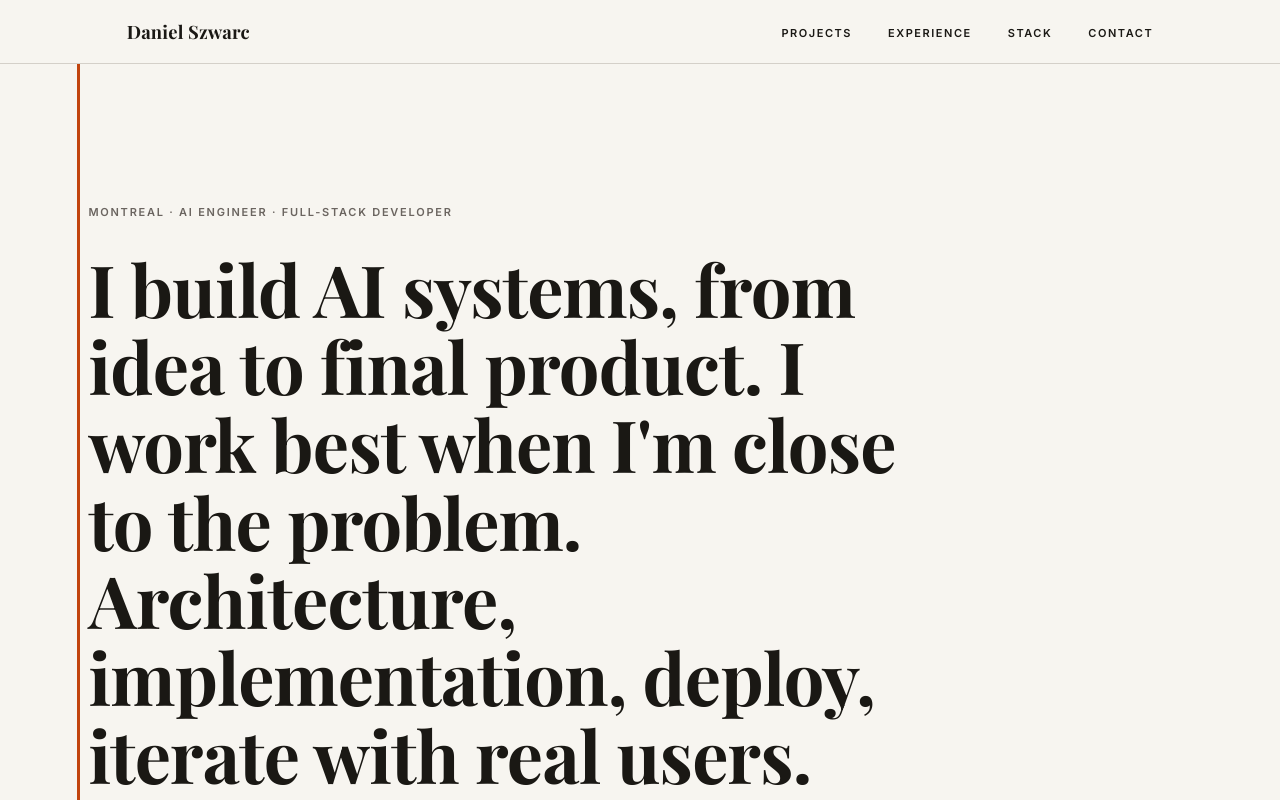
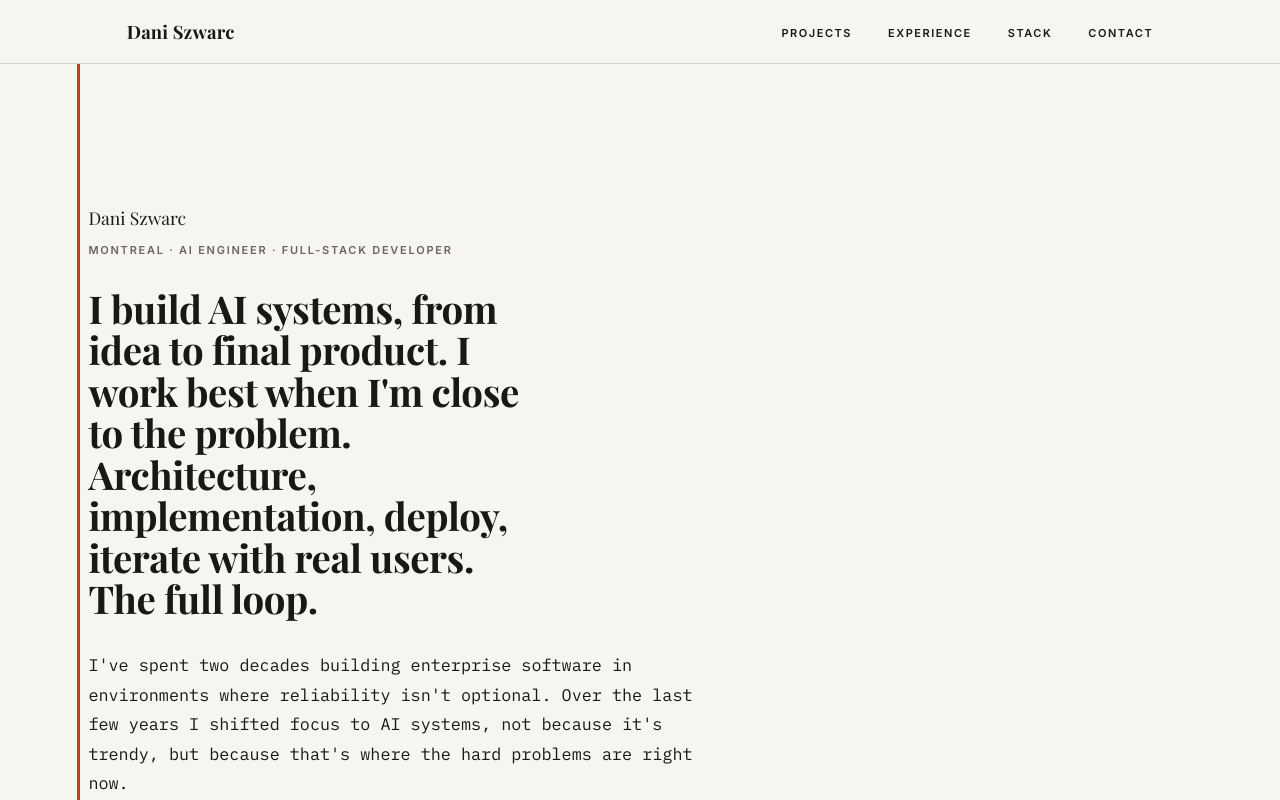
Before and after one commit to daniszwarc/portfolio, a Next.js app: page / in a window 1280 px wide. Shown: the top 800 px of the page. Built offline with nearby package versions, Linux system fonts and the light colour scheme.

Commit message:
fix: reduce H1 size, add Dani Szwarc to hero and nav

```diff
--- a/app/components/Hero.module.css
+++ b/app/components/Hero.module.css
@@ -23,6 +23,14 @@
   padding-left: clamp(0px, 3vw, 40px);
 }
 
+.name {
+  font-family: var(--font-display);
+  font-weight: 400;
+  font-size: 1.1rem;
+  color: #1a1814;
+  margin-bottom: 10px;
+}
+
 .eyebrow {
   font-family: var(--font-ui);
   font-size: 11px;
@@ -36,7 +44,7 @@
 .headline {
   font-family: var(--font-display);
   font-weight: 700;
-  font-size: clamp(2.4rem, 6vw, 4.5rem);
+  font-size: clamp(1.6rem, 3.5vw, 2.4rem);
   line-height: 1.08;
   letter-spacing: -0.01em;
   max-width: 18ch;
--- a/app/components/Hero.tsx
+++ b/app/components/Hero.tsx
@@ -5,6 +5,7 @@ export default function Hero() {
     <>
       <section className={styles.hero}>
         <div className={`container ${styles.inner}`}>
+          <p className={styles.name}>Dani Szwarc</p>
           <p className={styles.eyebrow}>Montreal · AI Engineer · Full-Stack Developer</p>
           <h1 className={styles.headline}>
             I build AI systems, from idea to final product. I work best when I&apos;m close
--- a/app/components/Nav.tsx
+++ b/app/components/Nav.tsx
@@ -12,7 +12,7 @@ export default function Nav() {
     <nav className={styles.nav}>
       <div className={`container ${styles.inner}`}>
         <a href="#" className={styles.wordmark}>
-          Daniel Szwarc
+          Dani Szwarc
         </a>
         <ul className={styles.links}>
           {links.map((link) => (
```
